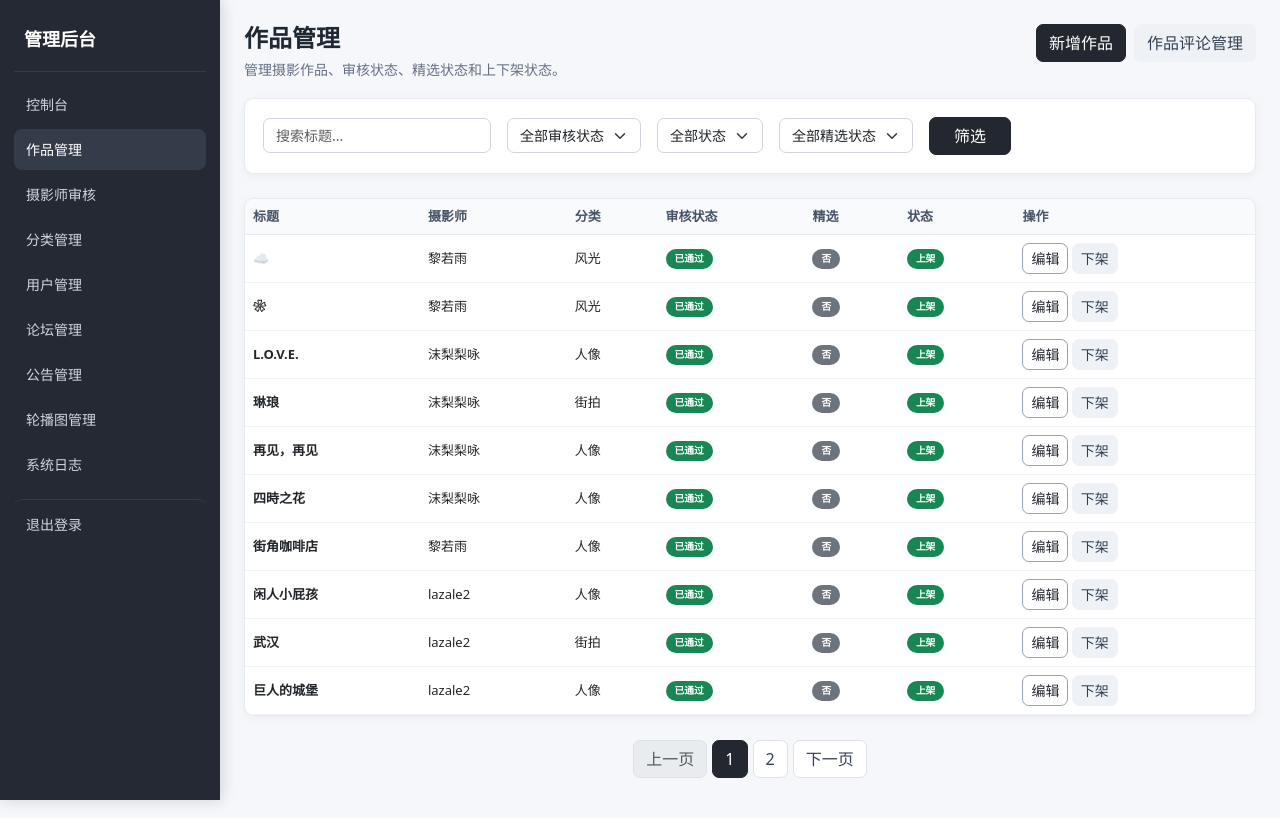
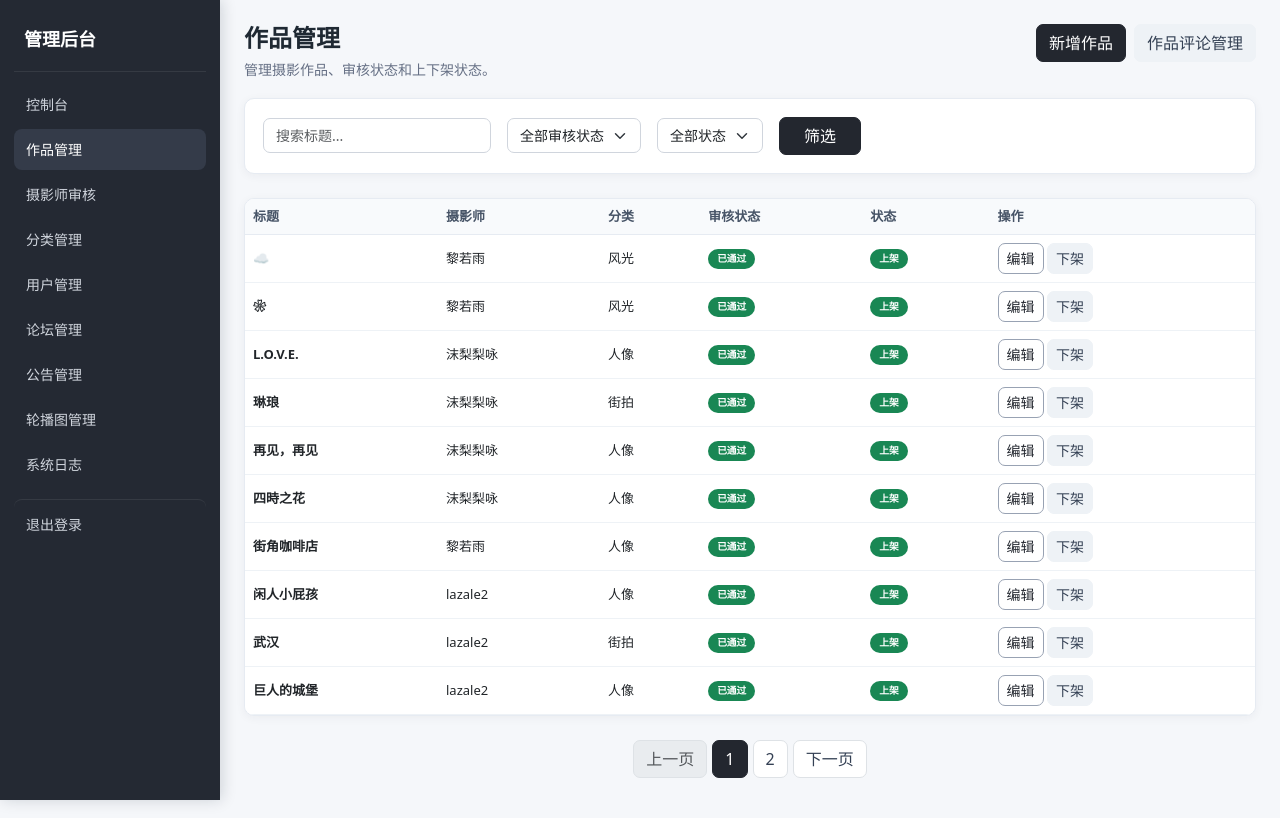
Before and after one commit to Launcher0893/photo-manage-platform, a Flask app: page /admin/work/list in a window 1280 px wide. Run offline with Flask 3, Linux system fonts and the light colour scheme; a user stored in the database is signed in; data comes from the database, SQL or seed files in the repository; parts of the project's set-up code (start-up, migrations or seed data) failed here and were passed over; some libraries are stand-ins or nearby versions.

Commit message:
fix：删除管理员设置精选作品的功能

```diff
--- a/templates/work/admin_list.html
+++ b/templates/work/admin_list.html
@@ -10,7 +10,7 @@
 <div class="admin-page-header">
     <div>
         <h2 class="admin-page-title">作品管理</h2>
-        <p class="admin-page-desc">管理摄影作品、审核状态、精选状态和上下架状态。</p>
+        <p class="admin-page-desc">管理摄影作品、审核状态和上下架状态。</p>
     </div>
     <div class="admin-actions">
         <a href="/admin/work/add" class="btn btn-primary">新增作品</a>
@@ -39,13 +39,6 @@
             </select>
         </div>
         <div class="col-auto">
-            <select name="is_featured" class="form-select">
-                <option value="">全部精选状态</option>
-                <option value="1" {% if request.args.get('is_featured') == '1' %}selected{% endif %}>精选</option>
-                <option value="0" {% if request.args.get('is_featured') == '0' %}selected{% endif %}>非精选</option>
-            </select>
-        </div>
-        <div class="col-auto">
             <button type="submit" class="btn btn-primary px-4">筛选</button>
         </div>
     </form>
@@ -60,7 +53,6 @@
                     <th>摄影师</th>
                     <th>分类</th>
                     <th>审核状态</th>
-                    <th>精选</th>
                     <th>状态</th>
                     <th>操作</th>
                 </tr>
@@ -80,7 +72,6 @@
                                 <span class="badge bg-danger">已拒绝</span>
                             {% endif %}
                         </td>
-                        <td>{% if work.is_featured == 1 %}<span class="badge bg-primary">是</span>{% else %}<span class="badge bg-secondary">否</span>{% endif %}</td>
                         <td>{% if work.status == 1 %}<span class="badge bg-success">上架</span>{% else %}<span class="badge bg-secondary">下架</span>{% endif %}</td>
                         <td>
                             <a href="/admin/work/edit/{{ work.work_id }}" class="btn btn-sm btn-outline-primary">编辑</a>
@@ -95,7 +86,7 @@
                         </td>
                     </tr>
                 {% else %}
-                    <tr><td colspan="7" class="admin-empty">暂无作品</td></tr>
+                    <tr><td colspan="6" class="admin-empty">暂无作品</td></tr>
                 {% endfor %}
             </tbody>
         </table>
@@ -107,23 +98,22 @@
         {% set kw_title = request.args.get('title','')|urlencode %}
         {% set kw_audit = request.args.get('audit_status','')|urlencode %}
         {% set kw_status = request.args.get('status','')|urlencode %}
-        {% set kw_featured = request.args.get('is_featured','')|urlencode %}
         {% if works.has_prev %}
-            <li class="page-item"><a class="page-link" href="?page={{ works.prev_num }}&title={{ kw_title }}&audit_status={{ kw_audit }}&status={{ kw_status }}&is_featured={{ kw_featured }}">上一页</a></li>
+            <li class="page-item"><a class="page-link" href="?page={{ works.prev_num }}&title={{ kw_title }}&audit_status={{ kw_audit }}&status={{ kw_status }}">上一页</a></li>
         {% else %}
             <li class="page-item disabled"><span class="page-link">上一页</span></li>
         {% endif %}
         {% for page in works.iter_pages() %}
             {% if page %}
                 <li class="page-item {% if page == works.page %}active{% endif %}">
-                    <a class="page-link" href="?page={{ page }}&title={{ kw_title }}&audit_status={{ kw_audit }}&status={{ kw_status }}&is_featured={{ kw_featured }}">{{ page }}</a>
+                    <a class="page-link" href="?page={{ page }}&title={{ kw_title }}&audit_status={{ kw_audit }}&status={{ kw_status }}">{{ page }}</a>
                 </li>
             {% else %}
                 <li class="page-item disabled"><span class="page-link">...</span></li>
             {% endif %}
         {% endfor %}
         {% if works.has_next %}
-            <li class="page-item"><a class="page-link" href="?page={{ works.next_num }}&title={{ kw_title }}&audit_status={{ kw_audit }}&status={{ kw_status }}&is_featured={{ kw_featured }}">下一页</a></li>
+            <li class="page-item"><a class="page-link" href="?page={{ works.next_num }}&title={{ kw_title }}&audit_status={{ kw_audit }}&status={{ kw_status }}">下一页</a></li>
         {% else %}
             <li class="page-item disabled"><span class="page-link">下一页</span></li>
         {% endif %}
--- a/views/work.py
+++ b/views/work.py
@@ -359,13 +359,12 @@ def detail(work_id):
 def admin_list():
     """后台作品管理列表：完整访问地址 /admin/work/list。
 
-    管理员可按标题、审核状态、上下架状态、是否精选筛选作品。
+    管理员可按标题、审核状态、上下架状态筛选作品。
     """
     page = request.args.get('page', default=1, type=int)
     title = request.args.get('title', '').strip()
     audit_status = request.args.get('audit_status', type=int)
     status = request.args.get('status', type=int)
-    is_featured = request.args.get('is_featured', type=int)
 
     stmt = (
         select(PhotoWork)
@@ -381,9 +380,6 @@ def admin_list():
         stmt = stmt.where(PhotoWork.audit_status == audit_status)
     if status in (0, 1):
         stmt = stmt.where(PhotoWork.status == status)
-    if is_featured in (0, 1):
-        stmt = stmt.where(PhotoWork.is_featured == is_featured)
-
     works = db.paginate(stmt, page=page, per_page=10, error_out=False)
     return render_template('work/admin_list.html', works=works)
 
@@ -394,7 +390,7 @@ def admin_list():
 def admin_form(work_id=None):
     """后台新增/编辑作品。
 
-    与摄影师前台不同，管理员可以选择摄影师，也可以设置首页精选 is_featured。
+    与摄影师前台不同，管理员可以选择摄影师。
     保存仍复用 _save_work_from_request()。
     """
     work = (
@@ -426,7 +422,6 @@ def admin_form(work_id=None):
 
     if request.method == 'POST':
         work.photographer_id = request.form.get('photographer_id', type=int)
-        work.is_featured = 1 if request.form.get('is_featured') == '1' else 0
         response = _save_work_from_request(
             work,
             categories,
```
Also changed, not shown: templates/work/admin_form.html (+2 -8 lines).
